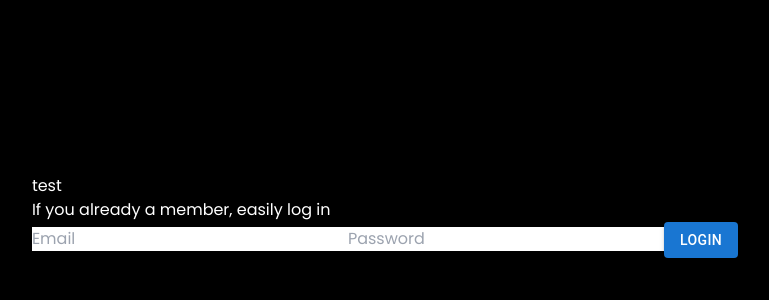
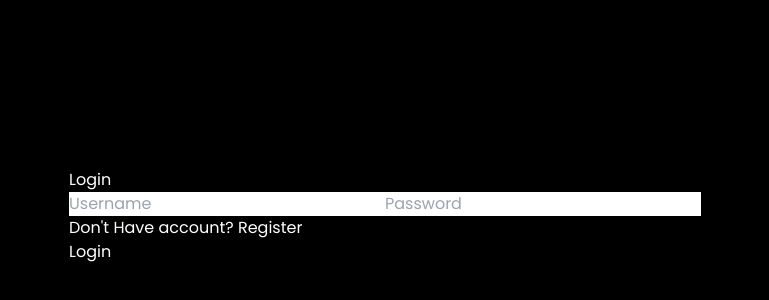
Before and after one commit to Timezoro/Social-project, a React (Vite) app: page / in a window 1280 px wide. Shown: the part 184-484 px from the top of the page, without its empty margins (255-1024 px from the left). Built offline with nearby package versions, Linux system fonts and the light colour scheme.

Commit message:
Loginpage and registerpage finish adding router npm

```diff
--- a/package.json
+++ b/package.json
@@ -15,7 +15,8 @@
     "@mui/material": "^6.1.0",
     "emoji-picker-react": "^4.12.0",
     "react": "^18.3.1",
-    "react-dom": "^18.3.1"
+    "react-dom": "^18.3.1",
+    "react-router-dom": "^6.26.2"
   },
   "devDependencies": {
     "@eslint/js": "^9.9.0",
--- a/src/App.jsx
+++ b/src/App.jsx
@@ -1,17 +1,25 @@
 import React from "react";
+import { BrowserRouter as Router, Route, Routes } from 'react-router-dom';
+import { UserProvider } from "./context/UserContext";
 import Detail from "./components/message/detail/Detail";
 import Chat from "./components/message/chat/chat";
 import List from "./components/message/list/List";
 import Login from "./components/login/Loginpage";
+import Register from "./components/login/Registerpage";
 
 const App = () => {
   return (
-    <div>
-      <Login />
-      {/* <List />
-      <Chat />
-      <Detail /> */}
-    </div>
+    <UserProvider>
+      <Router>
+        <Routes>
+          <Route path="/" element={<Login />} />
+          <Route path="/list" element={<List />} />
+          <Route path="/chat" element={<Chat />} />
+          <Route path="/detail" element={<Detail />} />
+          <Route path="/register" element={<Register />} />
+        </Routes>
+      </Router>
+    </UserProvider>
   );
 }
 
--- a/src/components/login/Loginpage.jsx
+++ b/src/components/login/Loginpage.jsx
@@ -1,22 +1,41 @@
 import React from "react";
-import Button from '@mui/material/Button';
+import { useContext, useState } from "react";
+import { UserContext } from "../../context/UserContext";
+import { useNavigate } from "react-router-dom";
+import { Link } from "react-router-dom";
 
 const Loginpage = () => {
+    const {User,setUser, password, setPassword} = useContext(UserContext);
+    const [InputUser, setInputUser] = useState(User);
+    const [InputPassword, setInputPassword] = useState(password);
+
+    const handleLogin = (e) => {
+        e.preventDefault();
+        setUser(InputUser);
+        setPassword(InputPassword);
+
+        // After registration, navigate to another page (e.g., the login page or main feed)
+        navigate("/Mainfeed");  // Change "/login" to whatever route you want
+    };
+
     return (
-        <section className="bg-gray-100 min-h-screen flex items-center justify-center" >
-            <div className="bg-cyan-100 flex rounded-2xl max-w-3xl">
+
+        <section className="bg-slate-600 h-screen w-screen flex items-center justify-center" >
+            <div className="bg-slate-900 flex rounded-2xl max-w-3xl">
                 {/* form */}
-                <div class="w-1/2">
-                    <h2 class = "font-bold text-2xl">test</h2>
-                    <p class = "text-sm mt-4">If you already a member, easily log in</p>
+                <div className="p-4">
+                    <h2 className = "font-bold text-2xl">Login</h2>
 
-                    <form class= "flex flex-col gap-4">
-                        <input type="text" placeholder="Email" class="border border-gray-400 p-2 rounded-lg" />
-                        <input type="password" placeholder="Password" class="border border-gray-400 p-2 rounded-lg" />
-                        <Button variant="contained">Login</Button>
+                    <form className= "flex flex-col gap-4 p-5">
+                        <input onChange={e => setInputUser(e.target.value)} type="text" placeholder="Username" className="border border-gray-400 p-2 rounded-lg text-slate-950" />
+                        <input onChange={e=> setInputPassword(e.target.value)} type="password" placeholder="Password" className="border border-gray-400 p-2 rounded-lg text-slate-950" />
+                        <div className="flex-row">
+                            <span className="text-sm"> Don't Have account? </span>
+                            <Link to = "/register" className="text-cyan-500 hover:text-blue-400">Register</Link>
+                        </div>
+                        <button onClick= {e => handleLogin()} className="bg-cyan-500 text-white p-2 rounded-lg hover:bg-blue-600">Login</button>
                     </form>
                 </div>
-                {/* picture */}
 
             </div>
         </section>
--- /dev/null
+++ b/src/components/login/Registerpage.jsx
@@ -0,0 +1,54 @@
+import React, { useContext, useState } from "react";
+import { UserContext } from "../../context/UserContext";
+import { useNavigate } from "react-router-dom";
+import { Link } from "react-router-dom";
+
+export default function RegisterPage() {
+  const { setUser, setPassword } = useContext(UserContext);
+  const [InputUser, setInputUser] = useState("");
+  const [InputPassword, setInputPassword] = useState("");
+  const navigate = useNavigate(); // Initialize the useNavigate hook
+
+  const handleRegister = (e) => {
+    e.preventDefault();
+    setUser(InputUser);           // Set the user and password
+    setPassword(InputPassword);
+
+    // After registration, navigate to another page (e.g., the login page or main feed)
+    navigate("/login");  // Change "/login" to whatever route you want
+  };
+
+  return (
+    <section className="bg-slate-600 h-screen w-screen flex items-center justify-center">
+      <div className="bg-slate-900 flex rounded-2xl max-w-3xl">
+        {/* form */}
+        <div className="p-4">
+          <h2 className="font-bold text-2xl">Register</h2>
+
+          <form className="flex flex-col gap-4 p-5">
+            <input
+              onChange={(e) => setInputUser(e.target.value)}
+              type="text"
+              placeholder="Username"
+              className="border border-gray-400 p-2 rounded-lg text-slate-950"
+            />
+            <input
+              onChange={(e) => setInputPassword(e.target.value)}
+              type="password"
+              placeholder="Password"
+              className="border border-gray-400 p-2 rounded-lg text-slate-950"
+            />
+            <div className="flex-row">
+              <span className="text-sm"> Already have an account? </span>
+              <Link to = "/" className = "text-cyan-500 hover:text-blue-500"> Login </Link>
+            </div>
+            <button onClick={handleRegister} className="bg-cyan-500 text-white p-2 rounded-lg hover:bg-blue-600">
+              <Link to = "/" className="hover:bg-blue-600"> Register </Link>
+            </button>
+          </form>
+        </div>
+        {/* picture */}
+      </div>
+    </section>
+  );
+}
--- /dev/null
+++ b/src/components/mainfeed/Mainfeed.jsx
@@ -0,0 +1,2 @@
+import React, { useContext } from "react";
+import {useContext, useState} from "react";
--- /dev/null
+++ b/src/context/UserContext.jsx
@@ -0,0 +1,16 @@
+import { createContext, useState } from "react";
+
+const UserContext = createContext();
+
+const UserProvider = ({ children }) => {
+    const [user, setUser] = useState(null);
+    const [password, setPassword] = useState(null);
+
+    return (
+        <UserContext.Provider value={{ user, setUser, password, setPassword }}>
+            {children}
+        </UserContext.Provider>
+    );
+};
+
+export { UserProvider, UserContext };
```
Also changed, not shown: src/components/mainfeed/Sidebar.jsx (added), 1 other file (tests, documents, lock files or other folders).
